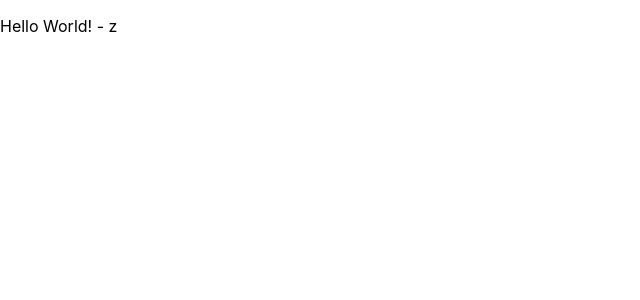
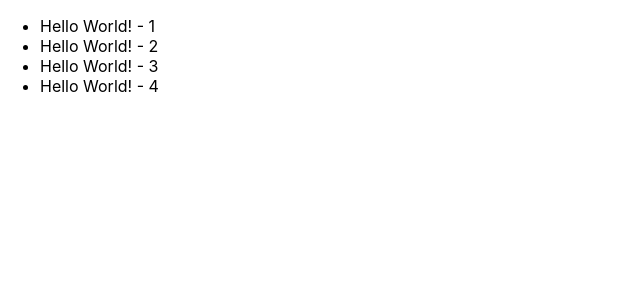
Before and after one commit to benjaNygit/tienda-online-react, a React (Create React App) app: page / in a window 1280 px wide. Shown: the top 300 px of the page, without its empty margins (0-640 px from the left). Built offline with nearby package versions, Linux system fonts and the light colour scheme.

Commit message:
Propiedades de un componente

```diff
--- a/src/index.js
+++ b/src/index.js
@@ -11,13 +11,29 @@ const root = ReactDOM.createRoot(document.getElementById('root'));
   //</React.StrictMode>
 //);
 
-// formas de crear elementos
-const x = React.createElement('p', null, 'Hello World! - x')
-const y = <p>Hello World! - y</p>
-const Z = () => <p>Hello World! - z</p> //jsx
+// Propiedades en un componente
+
+// children es una propiedad fija, hace referencia a todos los elementos que se pasan
+const Li = ( {children} ) => <li>{children}</li>
+const Lii = ( {children, estado} ) => <li>{children} - {estado}</li>
+const Liii = ( {children, estado, idioma, tipo} ) => {
+  // mostrara los estados por consola
+  console.log(idioma, tipo);
+  return (
+    <li>{children} - {estado}</li>
+  )
+}
+
+const Z = () =>
+  <ul>
+    <Li>Hello World! - 1</Li>
+    <Lii estado={'2'}>Hello World!</Lii>
+    <Liii
+      estado={'3'} idioma={'Ingles'} tipo={'Saludo'}
+    >Hello World!</Liii>
+    <li>Hello World! - 4</li>
+  </ul>
 root.render(
-  // x
-  // y
   <Z/>
 );
 
```
